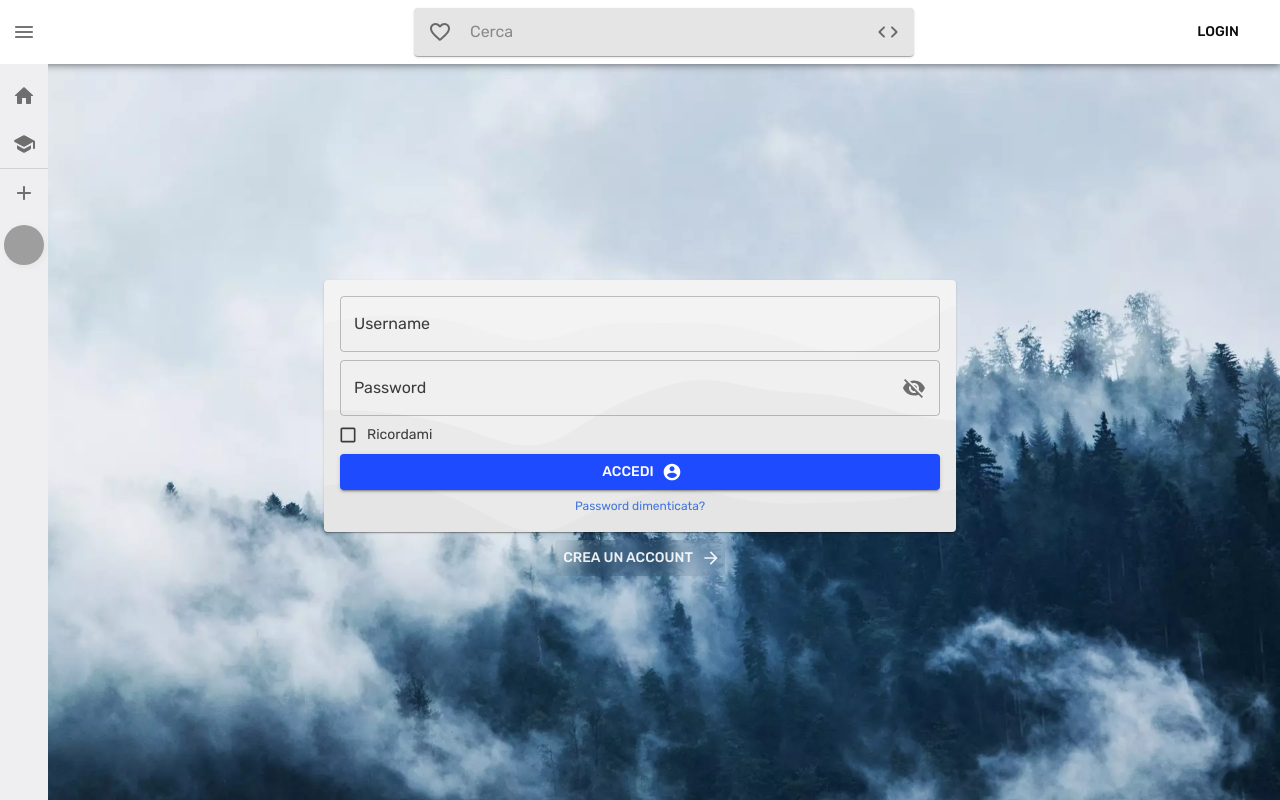
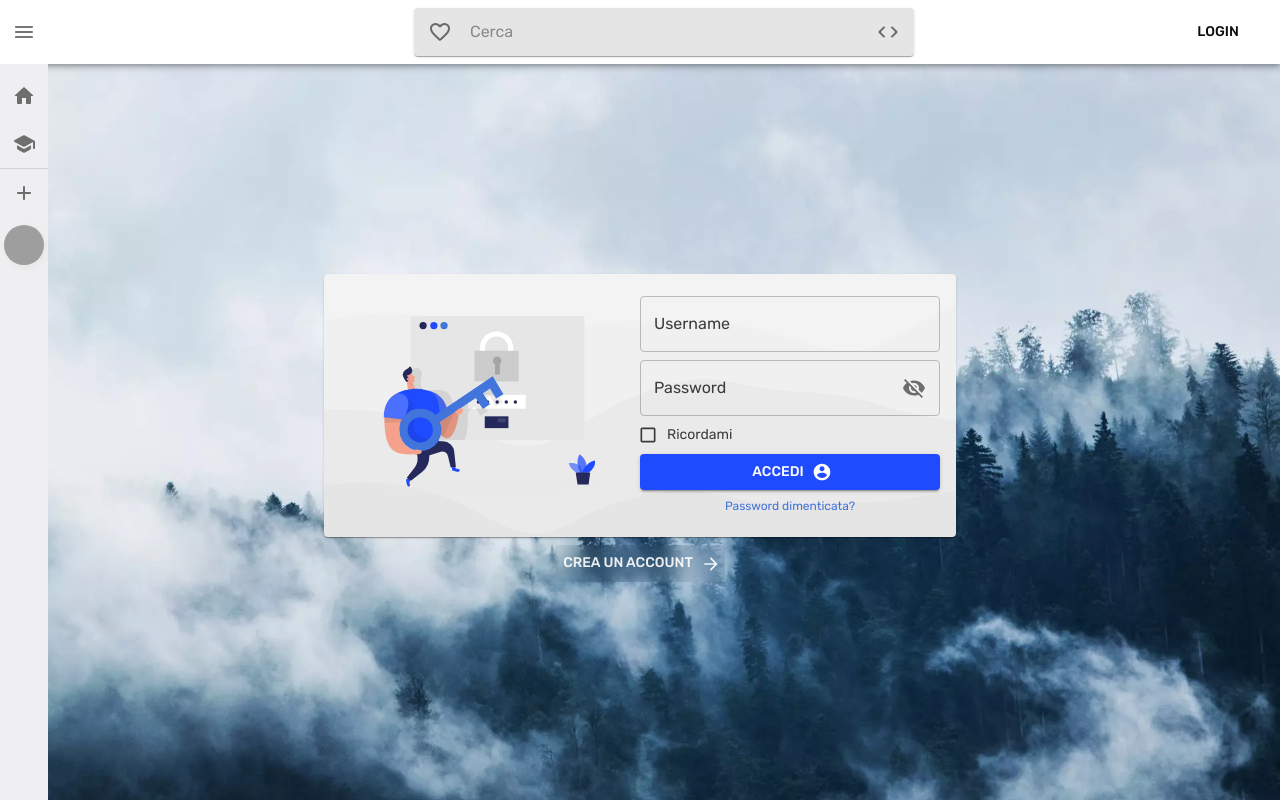
Before and after one commit to webion-hub/cody, a React (Create React App) app in the folder cody/ClientApp/: page /login in a window 1280 px wide. Built offline with nearby package versions, Linux system fonts and the light colour scheme; no server answers; grey boxes are pictures that could not be loaded.

Commit message:
add image to login box

```diff
--- a/cody/ClientApp/src/pages/login/components/login_box.js
+++ b/cody/ClientApp/src/pages/login/components/login_box.js
@@ -10,8 +10,11 @@ import { makeStyles } from '@material-ui/core/styles';
 
 import { Password } from 'src/components/password/password_textfield';
 import { LoadingButton } from 'src/components/buttons/loading_button';
+import { Authentication } from 'src/components/illustrations/authentication';
+import  { ForgotPasswordDialog } from './forgot_pw_dialog'
+import { BasePhotoText } from 'src/components/bases/base_photo_text';
+
 import { NextFocus } from 'src/lib/next_focus';
-import  { ForgotPasswordDialog } from './forgot_pw_dialog'
 
 import AccountCircleRoundedIcon from '@material-ui/icons/AccountCircleRounded';
 
@@ -28,7 +31,7 @@ export const useStyles = makeStyles((theme) => ({
   }
 }));
 
-export function LoginBox(){
+export function LoginBox(props){
 	const classes = useStyles();
   const { setIsLogged } = React.useContext(UserContext);
 
@@ -67,16 +70,19 @@ export function LoginBox(){
     if (!data.username || !data.password)
       return;
 
-    setLoading(true);
     _tryLogin();
   }
 
 
   const _tryLogin = async () => {
+    setLoading(true);
+
     await User.tryLogin({
       userInfo: data,
-
-      onSuccess: _ => setIsLogged(true),
+      onSuccess: _ => {
+        setIsLogged(true)
+        props.onSuccess?.()
+      },
       onUserNotFound: _ => {
         setErrors({...errors, wrongUsername: true})
         setLoading(false);
@@ -86,6 +92,9 @@ export function LoginBox(){
         setLoading(false);
       },
     })
+    .then(() =>
+      props.notUpdateLoading ? () => {} : setLoading(false)
+    )
   }
 
   const _updateUsername = e => {
@@ -110,6 +119,9 @@ export function LoginBox(){
   }
 
   return(
+    <BasePhotoText
+      image={Authentication}
+      items={[
         <Grid
           container
           direction="column"
@@ -208,5 +220,7 @@ export function LoginBox(){
             />
           </Grid>
         </Grid>
+      ]}
+    />
   )
 }
```
Lines whose indentation alone changed are shown as unchanged.
